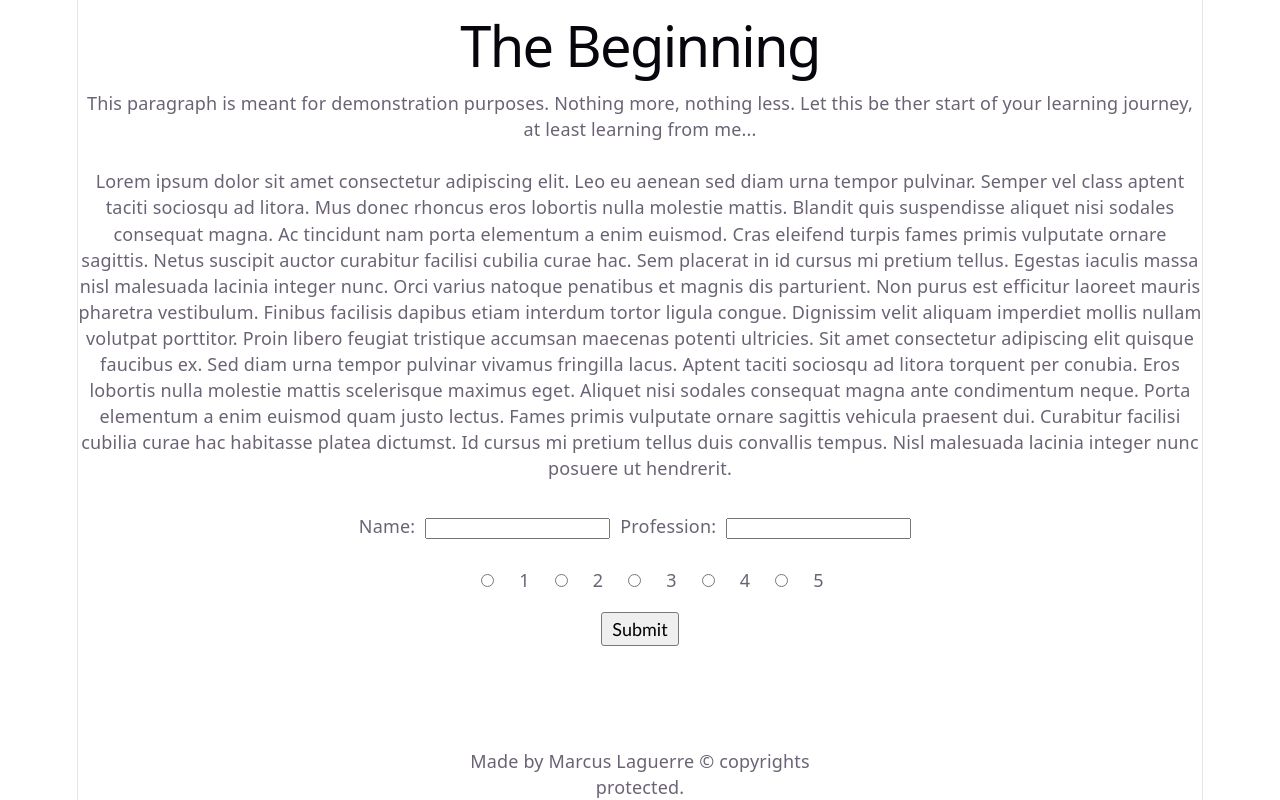
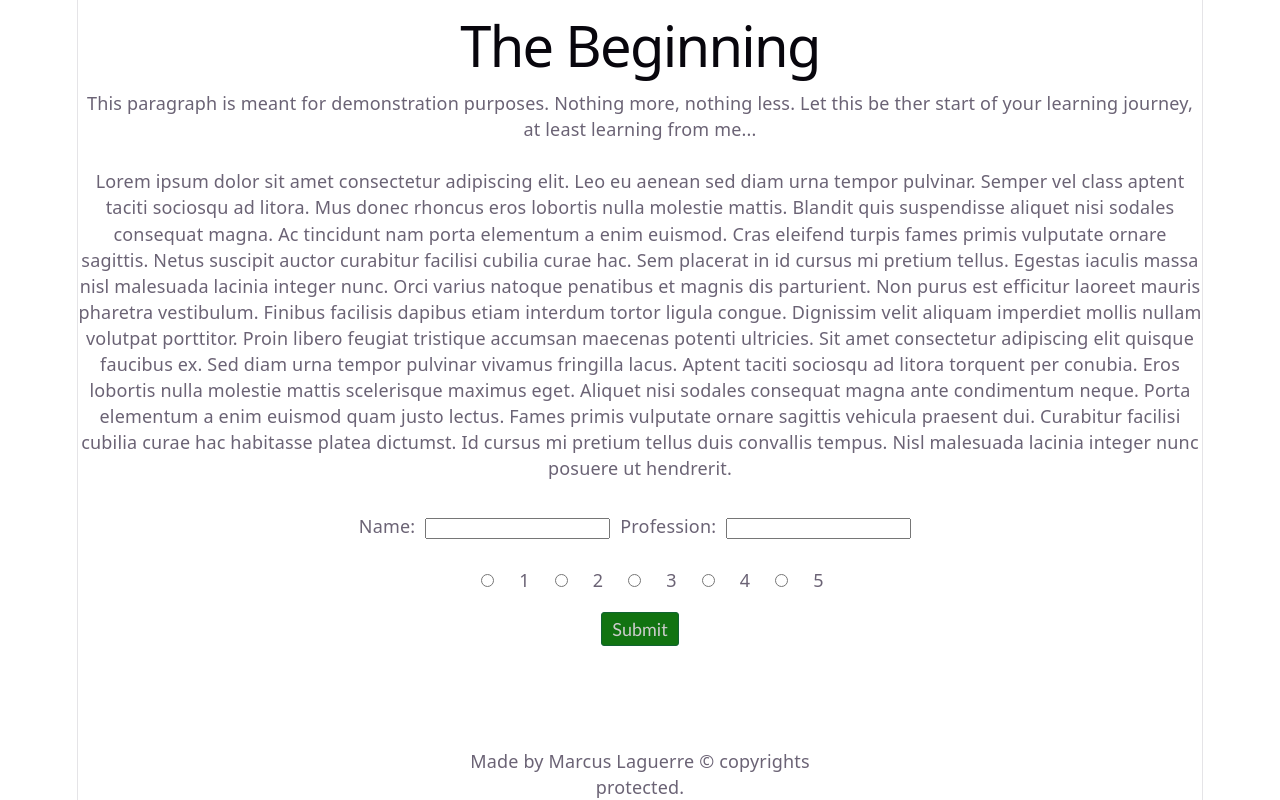
Before and after one commit to mtlaguerre/Commit-Discipline, a React (Vite) app: page / in a window 1280 px wide. Built offline with nearby package versions, Linux system fonts and the light colour scheme.

Commit message:
Updated to dark green bg

```diff
--- a/src/App.css
+++ b/src/App.css
@@ -194,7 +194,9 @@ input[type="radio"] {
 #submitBtn {
   padding: 5px 10px;
   font-size: large;
-  border: 1px #787878 solid;
+  color: #ccc;
+  background-color: rgb(17, 115, 17);
+  border: 1px #116333 solid;
   border-radius: 3px;
   font-family:'Trebuchet MS', 'Lucida Sans Unicode', 'Lucida Grande', 'Lucida Sans', Arial, sans-serif;
 }
--- a/src/index.css
+++ b/src/index.css
@@ -32,9 +32,9 @@
 
 @media (prefers-color-scheme: dark) {
   :root {
-    --text: #9ca3af;
-    --text-h: #f3f4f6;
-    --bg: #16171d;
+    --text: #77797b;
+    --text-h: #aaaaaa;
+    --bg: #161d1a;
     --border: #2e303a;
     --code-bg: #1f2028;
     --accent: #c084fc;
```
